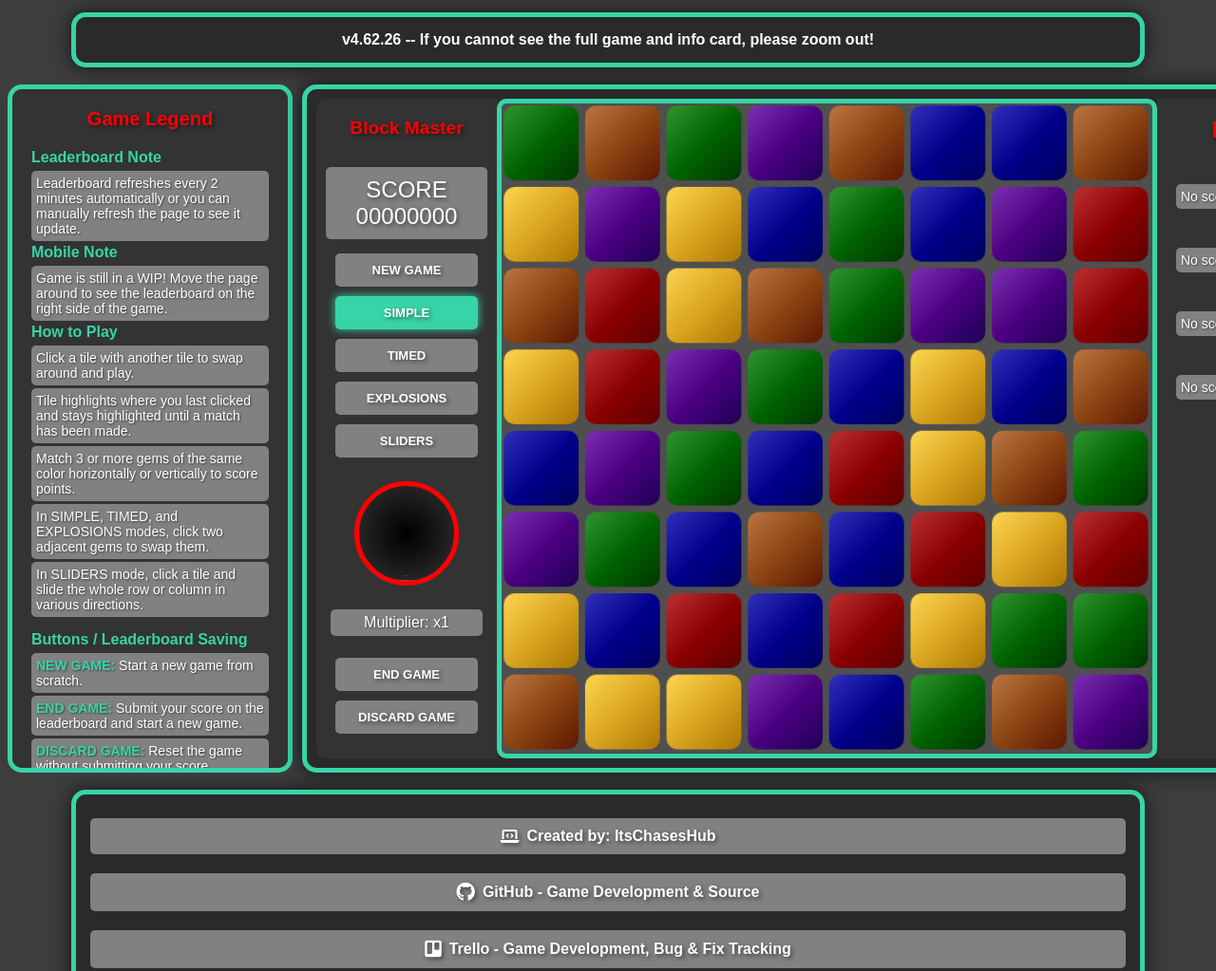
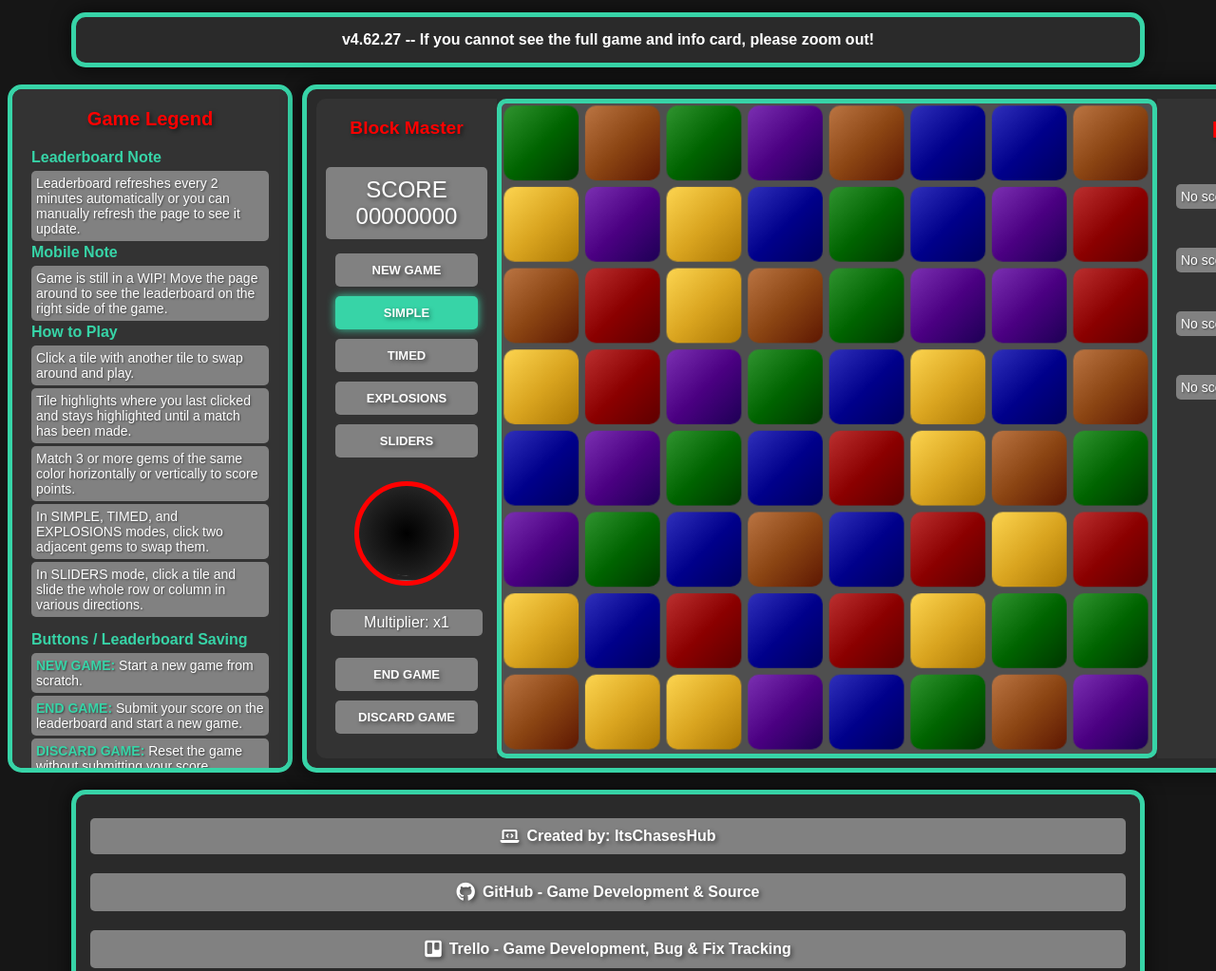
Before and after one commit to ItsChasesHub/BlockMasterOnline, a website: page client/blockmaster.html in a window 1280 px wide. Shown: the top 1023 px of the page at 95% size. Drawn offline with Linux system fonts and the light colour scheme; no server answers.

Commit message:
Body Color Change
- Body Color Change for Less of the Same Color
- Version Update

```diff
--- a/client/blockmaster.css
+++ b/client/blockmaster.css
@@ -4,7 +4,7 @@ body {
     flex-direction: column;
     align-items: center;
     min-height: 100vh;
-    background-color: #3d3d3d;
+    background-color: #161616;
     font-family: Arial, sans-serif;
     color: white;
     overflow-y: auto;
--- a/client/blockmaster.html
+++ b/client/blockmaster.html
@@ -7,7 +7,7 @@
     <link rel="stylesheet" href="https://cdnjs.cloudflare.com/ajax/libs/font-awesome/6.5.1/css/all.min.css">
 </head>
 <body>
-    <div class="top-info info-section">v4.62.26 -- If you cannot see the full game and info card, please zoom out!</div>
+    <div class="top-info info-section">v4.62.27 -- If you cannot see the full game and info card, please zoom out!</div>
     <div class="game-wrapper">
         <div class="game-legend">
             <div class="legend-title">Game Legend</div>
```
